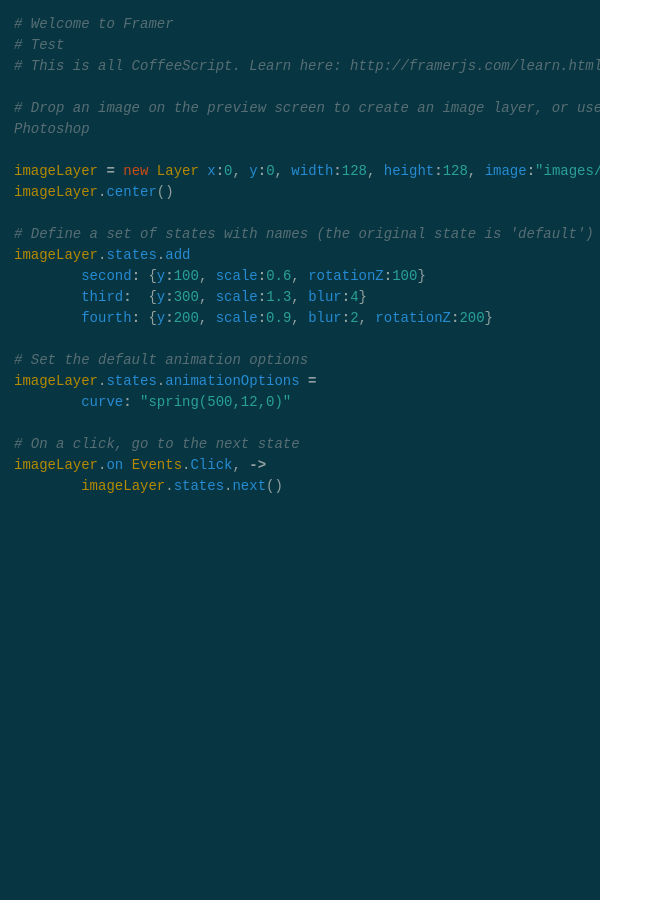
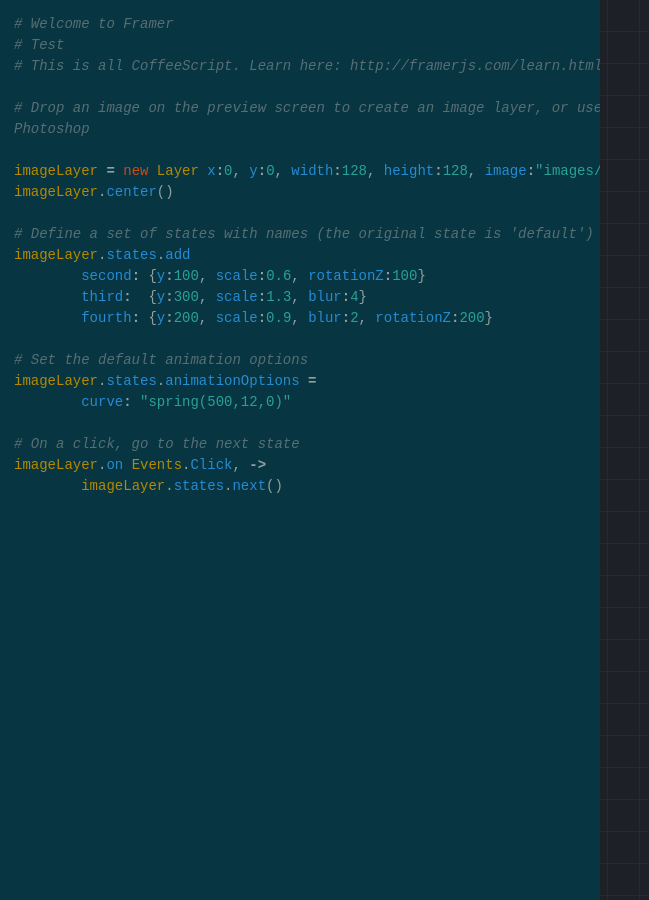
Before and after one commit to pmarsceill/Jekyll-Framer-Template, a Jekyll site: the page built from index.html, in a window 1280 px wide. Shown: the whole page, without its empty margins (0-649 px from the left). Built offline with Jekyll 4.4.1, drawn with Linux system fonts in a browser that asks for light colours.

Commit message:
fixing grunt and path issues

```diff
--- a/_config.yml
+++ b/_config.yml
@@ -3,7 +3,7 @@
 email: patrick.marsceill@gmail.com
 description: ""
 baseurl: ""
-url: "http://github.com/pmarsceill"
+url: "http://pmarsceill.github.io/Jekyll-Framer-Template/"
 
 # Build settings
 markdown: kramdown
--- a/_includes/head.html
+++ b/_includes/head.html
@@ -11,8 +11,8 @@
   <link rel="apple-touch-icon-precomposed" href="a/i/apple-touch-icon-precomposed.png">
 
   <link rel="canonical" href="{{ page.url | replace:'index.html','' | prepend: site.baseurl | prepend: site.url }}">
-  <link rel="stylesheet" href="{{ "/a/c/solarized-dark.css" | prepend: site.baseurl }}">
-  <link rel="stylesheet" href="{{ "/a/c/screen.css" | prepend: site.baseurl }}">
+  <link rel="stylesheet" href="{{ "a/c/solarized-dark.css" | prepend: site.baseurl }}">
+  <link rel="stylesheet" href="{{ "a/c/screen.css" | prepend: site.baseurl }}">
   <script src="a/j/framer.js"></script>
   <script src="app.js"></script>
 </head>
--- a/a/c/screen.css
+++ b/a/c/screen.css
@@ -6,8 +6,8 @@
 }
 
 body {
-  /*background: black url('/a/i/background.png')
-    repeat scroll top left;*/
+  background: black url('../i/background.png')
+    repeat scroll top left;
   font: 28px/1em "Helvetica";
   color: #FFF;
   -webkit-tap-highlight-color: rgba(0,0,0,0);
```
Also changed, not shown: Gruntfile.js (+3 -5 lines), package.json (+5 -3 lines).
